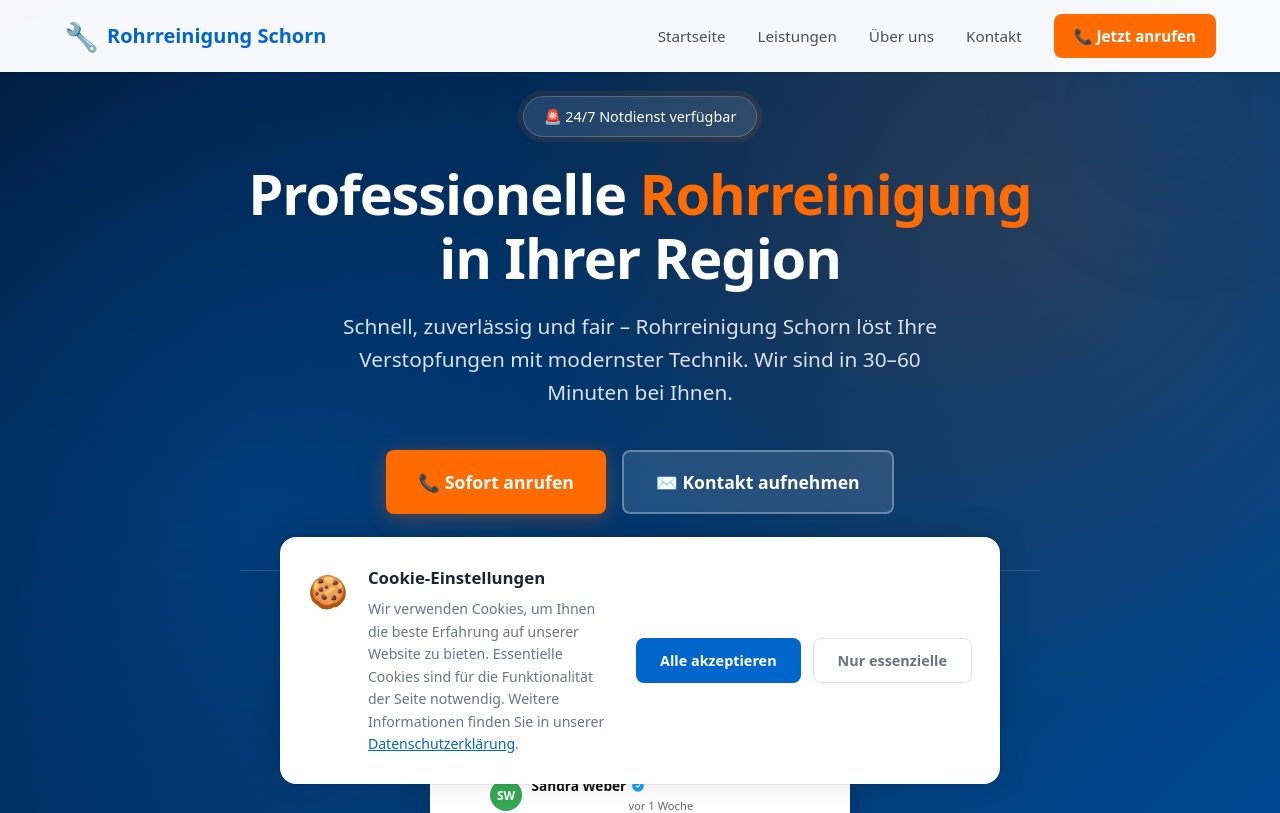
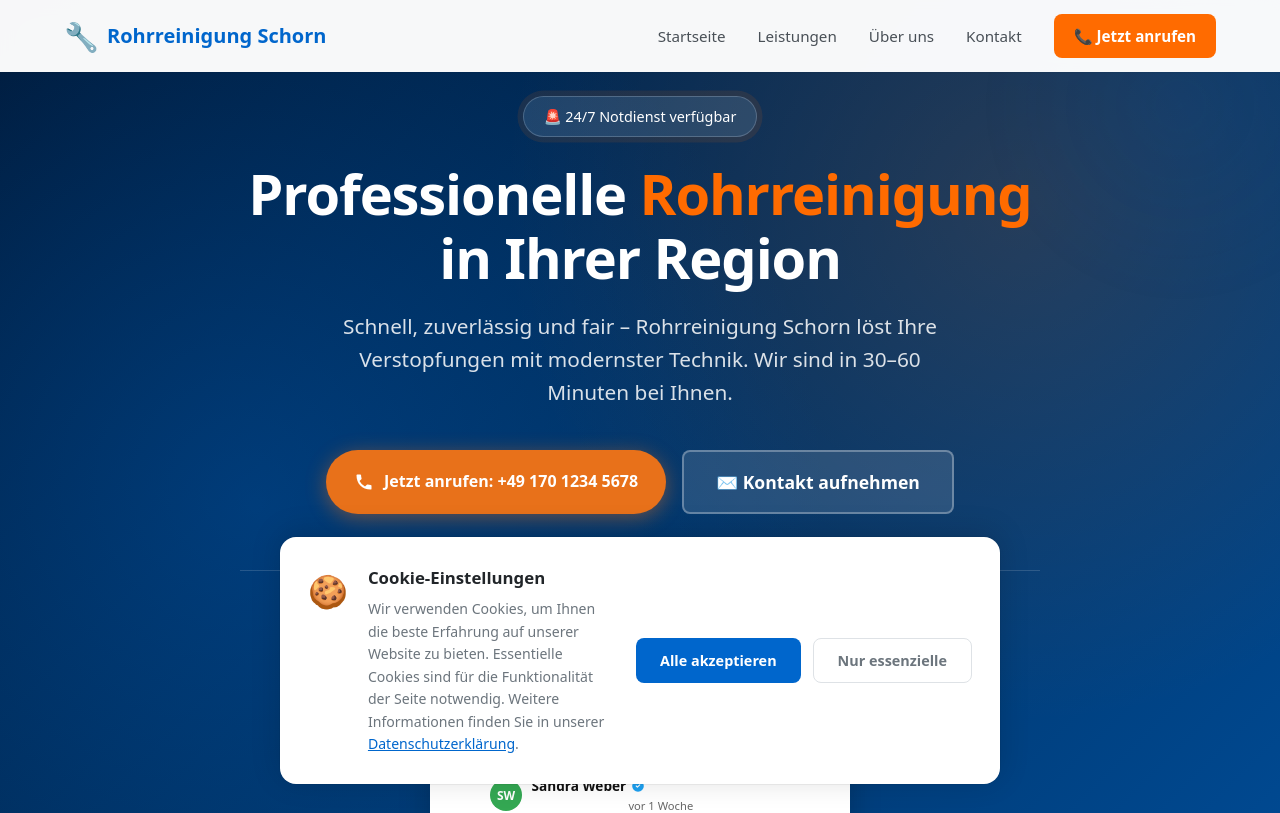
Before and after one commit to timschwier7-ux/kammerjaeger-hansen.de, a Next.js app: page / in a window 1280 px wide. Shown: the top 813 px of the page. Built offline with nearby package versions, Linux system fonts and the light colour scheme.

Commit message:
Add CallButton component and place at strategic locations across the site
Agent-Logs-Url: https://github.com/timschwier7-ux/kammerjaeger-hansen.de/sessions/d8b6d3d5-2ee9-40bc-b4c9-201412df82e1

Co-authored-by: timschwier7-ux <273984795+timschwier7-ux@users.noreply.github.com>

```diff
--- a/src/components/About.module.css
+++ b/src/components/About.module.css
@@ -120,3 +120,7 @@
     grid-template-columns: 1fr;
   }
 }
+
+.ctaRow {
+  margin-top: 2rem;
+}
--- a/src/components/About.tsx
+++ b/src/components/About.tsx
@@ -1,5 +1,6 @@
 import React from "react";
 import styles from "./About.module.css";
+import CallButton from "./CallButton";
 
 const features = [
   {
@@ -58,6 +59,9 @@ export default function About() {
               </div>
             ))}
           </div>
+          <div className={styles.ctaRow}>
+            <CallButton />
+          </div>
         </div>
 
         <div className={styles.statsPanel}>
--- /dev/null
+++ b/src/components/CallButton.module.css
@@ -0,0 +1,40 @@
+.callButton {
+  display: inline-flex;
+  align-items: center;
+  gap: 0.625rem;
+  background: #e8711a;
+  color: #ffffff;
+  padding: 0.875rem 1.75rem;
+  border-radius: 50px;
+  font-weight: 700;
+  font-size: 1rem;
+  text-decoration: none;
+  box-shadow: 0 4px 20px rgba(232, 113, 26, 0.45);
+  transition: background 0.15s ease, transform 0.15s ease,
+    box-shadow 0.15s ease;
+  white-space: nowrap;
+}
+
+.callButton:hover {
+  background: #c45e12;
+  transform: translateY(-2px);
+  box-shadow: 0 8px 30px rgba(232, 113, 26, 0.55);
+}
+
+.callButton:active {
+  transform: translateY(0);
+}
+
+.phoneIcon {
+  width: 1.25rem;
+  height: 1.25rem;
+  flex-shrink: 0;
+  color: #ffffff;
+}
+
+@media (max-width: 480px) {
+  .callButton {
+    font-size: 0.9rem;
+    padding: 0.75rem 1.25rem;
+  }
+}
--- /dev/null
+++ b/src/components/CallButton.tsx
@@ -0,0 +1,21 @@
+import styles from "./CallButton.module.css";
+
+export default function CallButton() {
+  return (
+    <a href="tel:+4917012345678" className={styles.callButton}>
+      <svg
+        className={styles.phoneIcon}
+        viewBox="0 0 24 24"
+        fill="none"
+        aria-hidden="true"
+        xmlns="http://www.w3.org/2000/svg"
+      >
+        <path
+          d="M6.62 10.79a15.053 15.053 0 006.59 6.59l2.2-2.2a1 1 0 011.01-.24c1.12.37 2.33.57 3.58.57a1 1 0 011 1V20a1 1 0 01-1 1C9.61 21 3 14.39 3 4a1 1 0 011-1h3.5a1 1 0 011 1c0 1.25.2 2.46.57 3.58a1 1 0 01-.24 1.01l-2.21 2.2z"
+          fill="currentColor"
+        />
+      </svg>
+      <span>Jetzt anrufen: +49 170 1234 5678</span>
+    </a>
+  );
+}
--- a/src/components/EmergencyBanner.tsx
+++ b/src/components/EmergencyBanner.tsx
@@ -1,4 +1,5 @@
 import styles from "./EmergencyBanner.module.css";
+import CallButton from "./CallButton";
 
 export default function EmergencyBanner() {
   return (
@@ -15,9 +16,7 @@ export default function EmergencyBanner() {
             Minuten bei Ihnen.
           </p>
           <div className={styles.ctas}>
-            <a href="tel:+4917012345678" className={styles.callBtn}>
-              📞 Jetzt Notdienst anrufen
-            </a>
+            <CallButton />
             <div className={styles.freeNote}>
               ✅ Kostenlose Erstberatung am Telefon
             </div>
--- a/src/components/FAQ.module.css
+++ b/src/components/FAQ.module.css
@@ -103,3 +103,9 @@
   color: var(--color-gray-600);
   line-height: 1.75;
 }
+
+.ctaRow {
+  display: flex;
+  justify-content: center;
+  margin-top: 2.5rem;
+}
--- a/src/components/FAQ.tsx
+++ b/src/components/FAQ.tsx
@@ -2,6 +2,7 @@
 
 import { useState } from "react";
 import styles from "./FAQ.module.css";
+import CallButton from "./CallButton";
 
 const faqs = [
   {
@@ -88,6 +89,9 @@ export default function FAQ() {
             </div>
           ))}
         </div>
+        <div className={styles.ctaRow}>
+          <CallButton />
+        </div>
       </div>
     </section>
   );
--- a/src/components/Hero.tsx
+++ b/src/components/Hero.tsx
@@ -2,6 +2,7 @@
 
 import { useState, useEffect } from "react";
 import styles from "./Hero.module.css";
+import CallButton from "./CallButton";
 
 const reviews = [
   {
@@ -169,12 +170,10 @@ export default function Hero() {
         </p>
 
         <div className={styles.heroCta}>
-          <span className={styles.btnPrimary}>
-            📞 Sofort anrufen
-          </span>
-          <span className={styles.btnSecondary}>
+          <CallButton />
+          <a href="#kontakt" className={styles.btnSecondary}>
             ✉️ Kontakt aufnehmen
-          </span>
+          </a>
         </div>
 
         <div className={styles.trustBar}>
--- a/src/components/Process.module.css
+++ b/src/components/Process.module.css
@@ -130,3 +130,9 @@
     padding: 1.25rem;
   }
 }
+
+.ctaRow {
+  display: flex;
+  justify-content: center;
+  margin-top: 2.5rem;
+}
--- a/src/components/Process.tsx
+++ b/src/components/Process.tsx
@@ -1,4 +1,5 @@
 import styles from "./Process.module.css";
+import CallButton from "./CallButton";
 
 const steps = [
   {
@@ -56,6 +57,9 @@ export default function Process() {
             </div>
           ))}
         </div>
+        <div className={styles.ctaRow}>
+          <CallButton />
+        </div>
       </div>
     </section>
   );
--- a/src/components/Services.module.css
+++ b/src/components/Services.module.css
@@ -278,3 +278,9 @@
   color: var(--color-gray-600);
   font-weight: 500;
 }
+
+.ctaRow {
+  display: flex;
+  justify-content: center;
+  margin-top: 3rem;
+}
--- a/src/components/Services.tsx
+++ b/src/components/Services.tsx
@@ -1,4 +1,5 @@
 import styles from "./Services.module.css";
+import CallButton from "./CallButton";
 
 const services = [
   {
@@ -107,6 +108,9 @@ export default function Services() {
             ))}
           </div>
         </div>
+        <div className={styles.ctaRow}>
+          <CallButton />
+        </div>
       </div>
     </section>
   );
```
